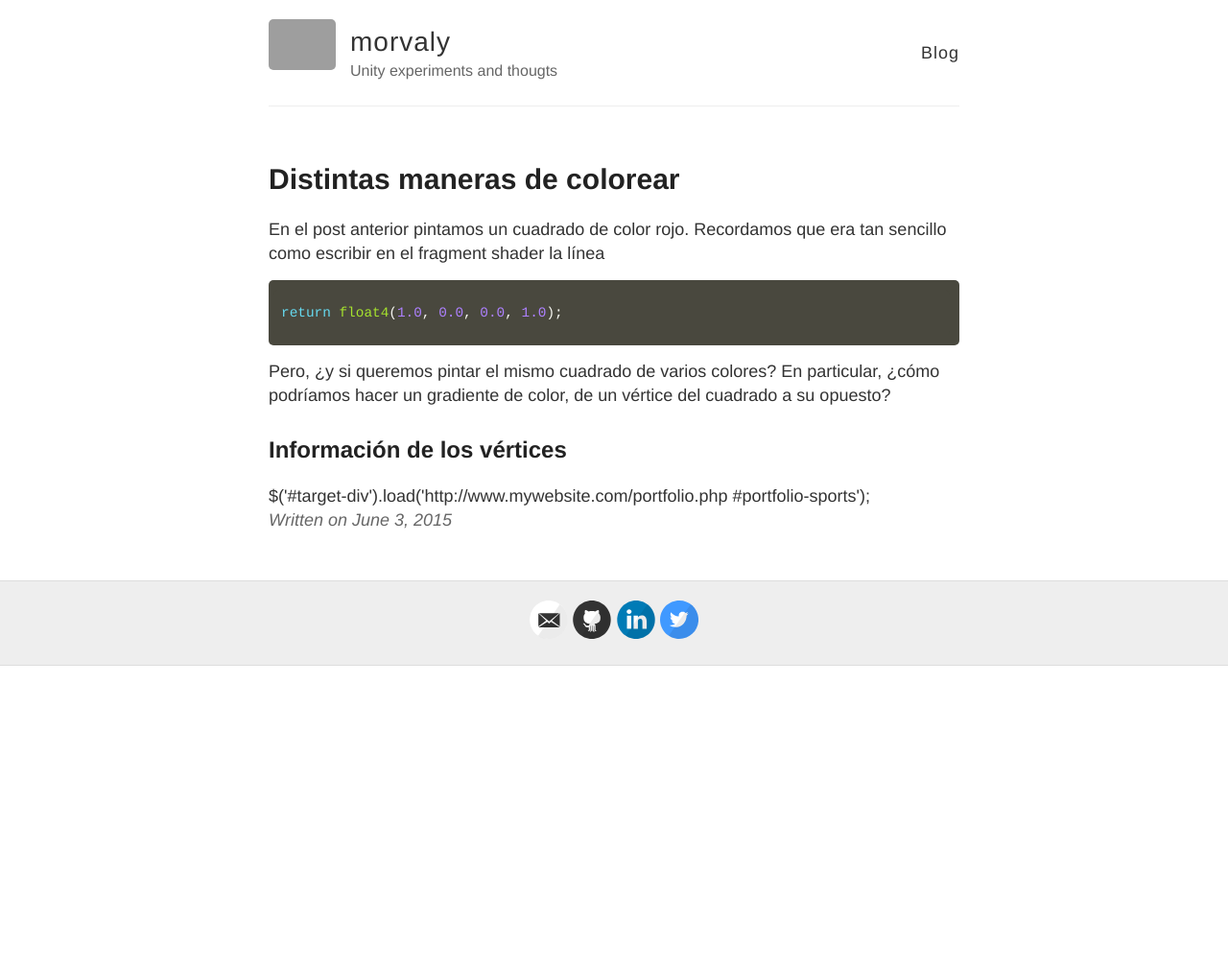
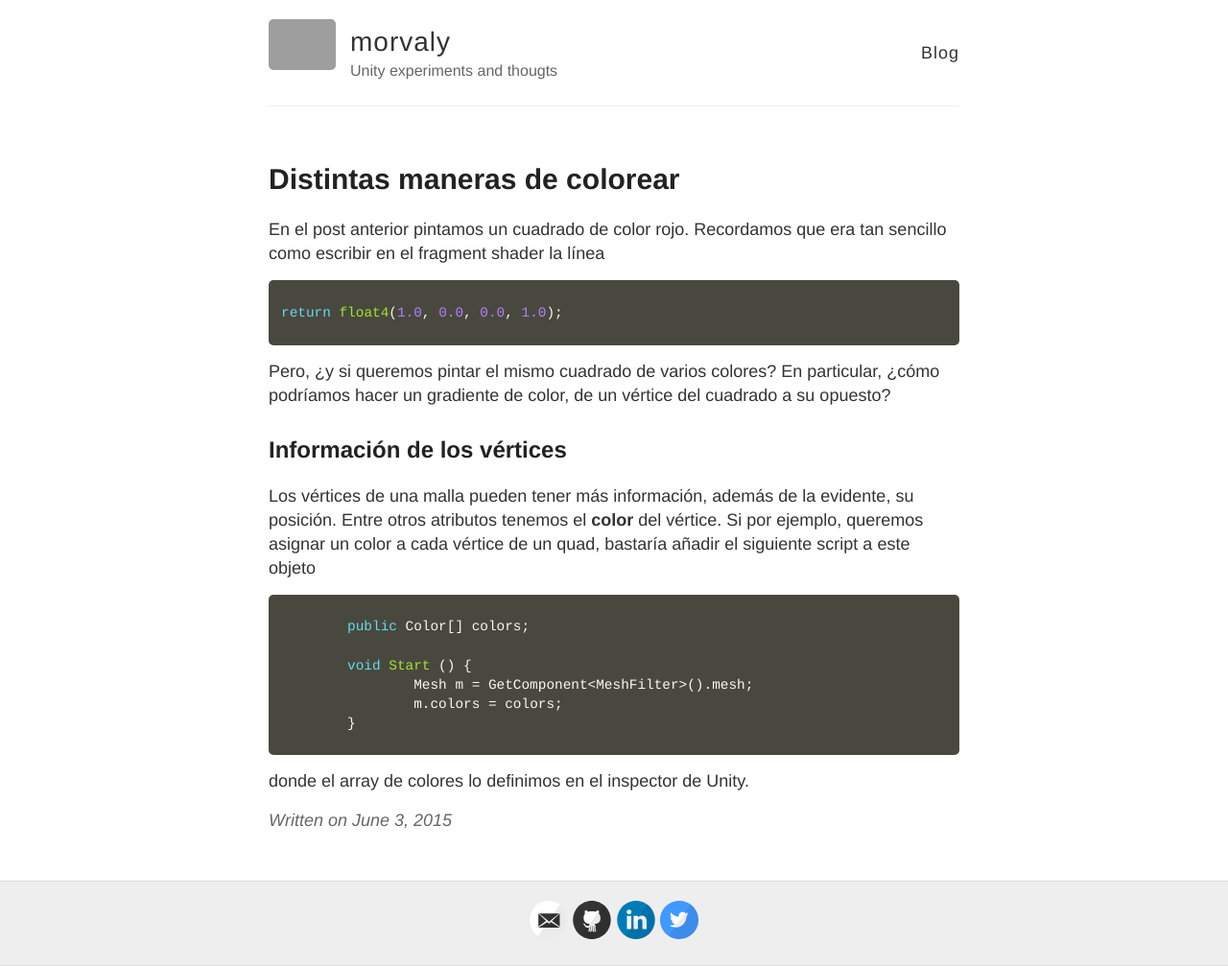
Before and after one commit to josemorval/UnityArchive, a Jekyll site: the page built from _posts/2015-06-03-distintasmaneras.md, in a window 1280 px wide. Shown: the whole page at 96% size. Built offline with Jekyll 4.4.1, drawn with Linux system fonts in a browser that asks for light colours; nearby versions of some CDN libraries; Markdown is read by kramdown in place of the engine named in the settings; before the commit the page ends 900 px from its top, so only the background shows below that; grey boxes are pictures that could not be loaded.

Commit message:
Updated 2015-06-03-distintasmaneras.md

````diff
--- a/_posts/2015-06-03-distintasmaneras.md
+++ b/_posts/2015-06-03-distintasmaneras.md
@@ -3,6 +3,7 @@ published: true
 title: Distintas maneras de colorear
 layout: post
 ---
+
 
 
 
@@ -16,7 +17,15 @@ Pero, ¿y si queremos pintar el mismo cuadrado de varios colores? En particular,
 
 ##Información de los vértices
 
-<div id="hola"></div>
-<javascript>
-$('#target-div').load('http://www.mywebsite.com/portfolio.php #portfolio-sports');
-</javascript>
+Los vértices de una malla pueden tener más información, además de la evidente, su posición. Entre otros atributos tenemos el **color** del vértice. Si por ejemplo, queremos asignar un color a cada vértice de un quad, bastaría añadir el siguiente script a este objeto
+
+```csharp
+	public Color[] colors;
+
+	void Start () {
+		Mesh m = GetComponent<MeshFilter>().mesh;
+		m.colors = colors;
+	}
+```
+
+donde el array de colores lo definimos en el inspector de Unity.
````
